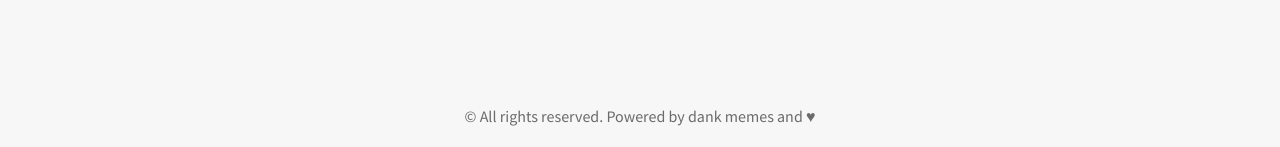
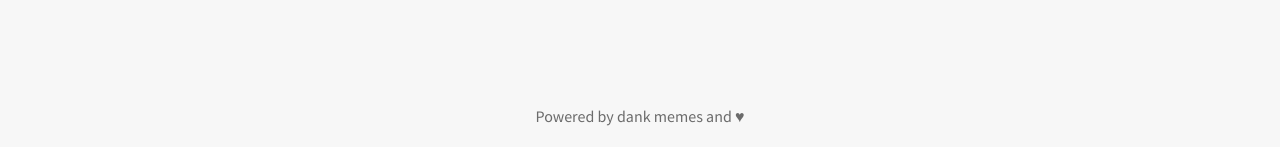
Before and after one commit to Reddit-Enhancement-Suite/Reddit-Enhancement-Suite.github.io, a Jekyll site: the page built from wiki.html, in a window 1280 px wide. Shown: the part 750-897 px from the top of the page. Built offline with Jekyll 4.4.1, drawn with Linux system fonts in a browser that asks for light colours; nearby versions of some CDN libraries.

Commit message:
less snooty

```diff
--- a/_includes/footer.html
+++ b/_includes/footer.html
@@ -1,7 +1,7 @@
 <footer>
     <div id="footer">
         <div class="container">
-            <p class="text-muted">© All rights reserved. Powered by dank memes and ♥</p>
+            <p class="text-muted">Powered by dank memes and ♥</p>
         </div>
     </div>
 </footer>
```
